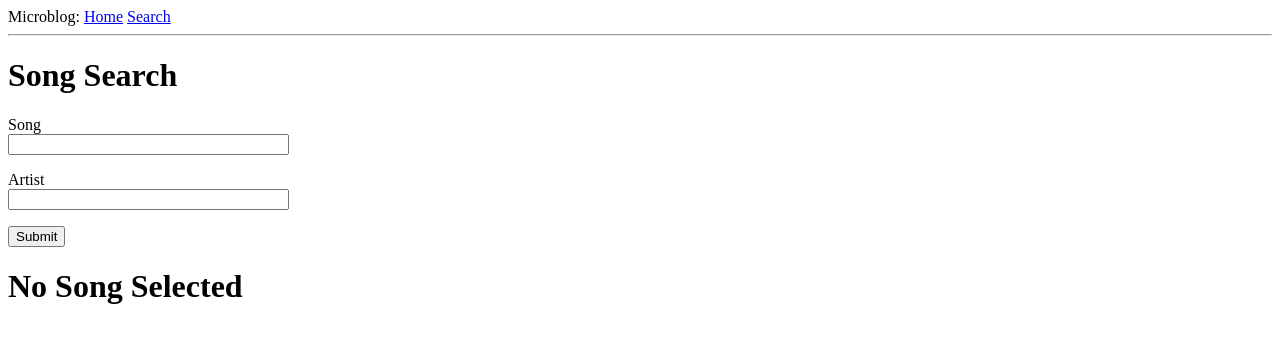
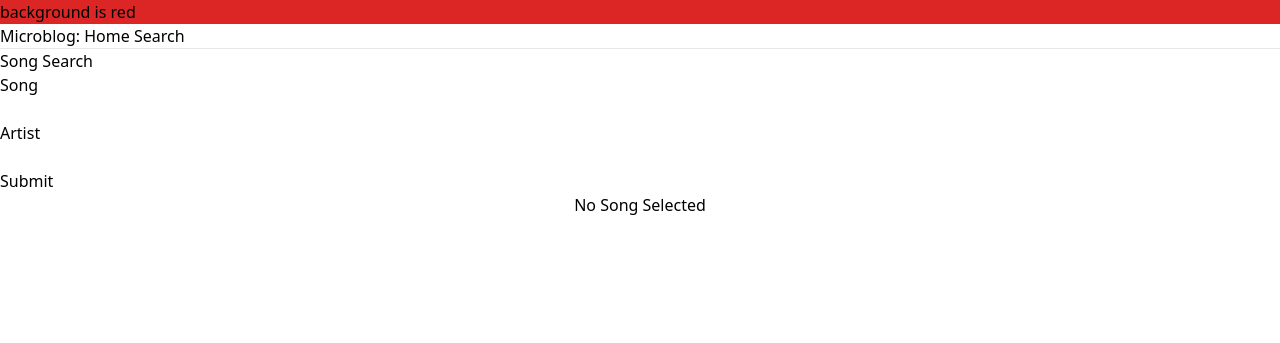
Before and after one commit to BrettAdamson/Music-Recommender, a Flask app: page /search in a window 1280 px wide. Shown: the top 343 px of the page. Run offline with Flask 3, Linux system fonts and the light colour scheme.

Commit message:
tailwindcss script complete, with all the html files in the template folder being targeted

```diff
--- /dev/null
+++ b/app/static/css/output.css
@@ -0,0 +1,596 @@
+/*
+! tailwindcss v3.4.3 | MIT License | https://tailwindcss.com
+*/
+
+/*
+1. Prevent padding and border from affecting element width. (https://github.com/mozdevs/cssremedy/issues/4)
+2. Allow adding a border to an element by just adding a border-width. (https://github.com/tailwindcss/tailwindcss/pull/116)
+*/
+
+*,
+::before,
+::after {
+  box-sizing: border-box;
+  /* 1 */
+  border-width: 0;
+  /* 2 */
+  border-style: solid;
+  /* 2 */
+  border-color: #e5e7eb;
+  /* 2 */
+}
+
+::before,
+::after {
+  --tw-content: '';
+}
+
+/*
+1. Use a consistent sensible line-height in all browsers.
+2. Prevent adjustments of font size after orientation changes in iOS.
+3. Use a more readable tab size.
+4. Use the user's configured `sans` font-family by default.
+5. Use the user's configured `sans` font-feature-settings by default.
+6. Use the user's configured `sans` font-variation-settings by default.
+7. Disable tap highlights on iOS
+*/
+
+html,
+:host {
+  line-height: 1.5;
+  /* 1 */
+  -webkit-text-size-adjust: 100%;
+  /* 2 */
+  -moz-tab-size: 4;
+  /* 3 */
+  -o-tab-size: 4;
+     tab-size: 4;
+  /* 3 */
+  font-family: ui-sans-serif, system-ui, sans-serif, "Apple Color Emoji", "Segoe UI Emoji", "Segoe UI Symbol", "Noto Color Emoji";
+  /* 4 */
+  font-feature-settings: normal;
+  /* 5 */
+  font-variation-settings: normal;
+  /* 6 */
+  -webkit-tap-highlight-color: transparent;
+  /* 7 */
+}
+
+/*
+1. Remove the margin in all browsers.
+2. Inherit line-height from `html` so users can set them as a class directly on the `html` element.
+*/
+
+body {
+  margin: 0;
+  /* 1 */
+  line-height: inherit;
+  /* 2 */
+}
+
+/*
+1. Add the correct height in Firefox.
+2. Correct the inheritance of border color in Firefox. (https://bugzilla.mozilla.org/show_bug.cgi?id=190655)
+3. Ensure horizontal rules are visible by default.
+*/
+
+hr {
+  height: 0;
+  /* 1 */
+  color: inherit;
+  /* 2 */
+  border-top-width: 1px;
+  /* 3 */
+}
+
+/*
+Add the correct text decoration in Chrome, Edge, and Safari.
+*/
+
+abbr:where([title]) {
+  -webkit-text-decoration: underline dotted;
+          text-decoration: underline dotted;
+}
+
+/*
+Remove the default font size and weight for headings.
+*/
+
+h1,
+h2,
+h3,
+h4,
+h5,
+h6 {
+  font-size: inherit;
+  font-weight: inherit;
+}
+
+/*
+Reset links to optimize for opt-in styling instead of opt-out.
+*/
+
+a {
+  color: inherit;
+  text-decoration: inherit;
+}
+
+/*
+Add the correct font weight in Edge and Safari.
+*/
+
+b,
+strong {
+  font-weight: bolder;
+}
+
+/*
+1. Use the user's configured `mono` font-family by default.
+2. Use the user's configured `mono` font-feature-settings by default.
+3. Use the user's configured `mono` font-variation-settings by default.
+4. Correct the odd `em` font sizing in all browsers.
+*/
+
+code,
+kbd,
+samp,
+pre {
+  font-family: ui-monospace, SFMono-Regular, Menlo, Monaco, Consolas, "Liberation Mono", "Courier New", monospace;
+  /* 1 */
+  font-feature-settings: normal;
+  /* 2 */
+  font-variation-settings: normal;
+  /* 3 */
+  font-size: 1em;
+  /* 4 */
+}
+
+/*
+Add the correct font size in all browsers.
+*/
+
+small {
+  font-size: 80%;
+}
+
+/*
+Prevent `sub` and `sup` elements from affecting the line height in all browsers.
+*/
+
+sub,
+sup {
+  font-size: 75%;
+  line-height: 0;
+  position: relative;
+  vertical-align: baseline;
+}
+
+sub {
+  bottom: -0.25em;
+}
+
+sup {
+  top: -0.5em;
+}
+
+/*
+1. Remove text indentation from table contents in Chrome and Safari. (https://bugs.chromium.org/p/chromium/issues/detail?id=999088, https://bugs.webkit.org/show_bug.cgi?id=201297)
+2. Correct table border color inheritance in all Chrome and Safari. (https://bugs.chromium.org/p/chromium/issues/detail?id=935729, https://bugs.webkit.org/show_bug.cgi?id=195016)
+3. Remove gaps between table borders by default.
+*/
+
+table {
+  text-indent: 0;
+  /* 1 */
+  border-color: inherit;
+  /* 2 */
+  border-collapse: collapse;
+  /* 3 */
+}
+
+/*
+1. Change the font styles in all browsers.
+2. Remove the margin in Firefox and Safari.
+3. Remove default padding in all browsers.
+*/
+
+button,
+input,
+optgroup,
+select,
+textarea {
+  font-family: inherit;
+  /* 1 */
+  font-feature-settings: inherit;
+  /* 1 */
+  font-variation-settings: inherit;
+  /* 1 */
+  font-size: 100%;
+  /* 1 */
+  font-weight: inherit;
+  /* 1 */
+  line-height: inherit;
+  /* 1 */
+  letter-spacing: inherit;
+  /* 1 */
+  color: inherit;
+  /* 1 */
+  margin: 0;
+  /* 2 */
+  padding: 0;
+  /* 3 */
+}
+
+/*
+Remove the inheritance of text transform in Edge and Firefox.
+*/
+
+button,
+select {
+  text-transform: none;
+}
+
+/*
+1. Correct the inability to style clickable types in iOS and Safari.
+2. Remove default button styles.
+*/
+
+button,
+input:where([type='button']),
+input:where([type='reset']),
+input:where([type='submit']) {
+  -webkit-appearance: button;
+  /* 1 */
+  background-color: transparent;
+  /* 2 */
+  background-image: none;
+  /* 2 */
+}
+
+/*
+Use the modern Firefox focus style for all focusable elements.
+*/
+
+:-moz-focusring {
+  outline: auto;
+}
+
+/*
+Remove the additional `:invalid` styles in Firefox. (https://github.com/mozilla/gecko-dev/blob/2f9eacd9d3d995c937b4251a5557d95d494c9be1/layout/style/res/forms.css#L728-L737)
+*/
+
+:-moz-ui-invalid {
+  box-shadow: none;
+}
+
+/*
+Add the correct vertical alignment in Chrome and Firefox.
+*/
+
+progress {
+  vertical-align: baseline;
+}
+
+/*
+Correct the cursor style of increment and decrement buttons in Safari.
+*/
+
+::-webkit-inner-spin-button,
+::-webkit-outer-spin-button {
+  height: auto;
+}
+
+/*
+1. Correct the odd appearance in Chrome and Safari.
+2. Correct the outline style in Safari.
+*/
+
+[type='search'] {
+  -webkit-appearance: textfield;
+  /* 1 */
+  outline-offset: -2px;
+  /* 2 */
+}
+
+/*
+Remove the inner padding in Chrome and Safari on macOS.
+*/
+
+::-webkit-search-decoration {
+  -webkit-appearance: none;
+}
+
+/*
+1. Correct the inability to style clickable types in iOS and Safari.
+2. Change font properties to `inherit` in Safari.
+*/
+
+::-webkit-file-upload-button {
+  -webkit-appearance: button;
+  /* 1 */
+  font: inherit;
+  /* 2 */
+}
+
+/*
+Add the correct display in Chrome and Safari.
+*/
+
+summary {
+  display: list-item;
+}
+
+/*
+Removes the default spacing and border for appropriate elements.
+*/
+
+blockquote,
+dl,
+dd,
+h1,
+h2,
+h3,
+h4,
+h5,
+h6,
+hr,
+figure,
+p,
+pre {
+  margin: 0;
+}
+
+fieldset {
+  margin: 0;
+  padding: 0;
+}
+
+legend {
+  padding: 0;
+}
+
+ol,
+ul,
+menu {
+  list-style: none;
+  margin: 0;
+  padding: 0;
+}
+
+/*
+Reset default styling for dialogs.
+*/
+
+dialog {
+  padding: 0;
+}
+
+/*
+Prevent resizing textareas horizontally by default.
+*/
+
+textarea {
+  resize: vertical;
+}
+
+/*
+1. Reset the default placeholder opacity in Firefox. (https://github.com/tailwindlabs/tailwindcss/issues/3300)
+2. Set the default placeholder color to the user's configured gray 400 color.
+*/
+
+input::-moz-placeholder, textarea::-moz-placeholder {
+  opacity: 1;
+  /* 1 */
+  color: #9ca3af;
+  /* 2 */
+}
+
+input::placeholder,
+textarea::placeholder {
+  opacity: 1;
+  /* 1 */
+  color: #9ca3af;
+  /* 2 */
+}
+
+/*
+Set the default cursor for buttons.
+*/
+
+button,
+[role="button"] {
+  cursor: pointer;
+}
+
+/*
+Make sure disabled buttons don't get the pointer cursor.
+*/
+
+:disabled {
+  cursor: default;
+}
+
+/*
+1. Make replaced elements `display: block` by default. (https://github.com/mozdevs/cssremedy/issues/14)
+2. Add `vertical-align: middle` to align replaced elements more sensibly by default. (https://github.com/jensimmons/cssremedy/issues/14#issuecomment-634934210)
+   This can trigger a poorly considered lint error in some tools but is included by design.
+*/
+
+img,
+svg,
+video,
+canvas,
+audio,
+iframe,
+embed,
+object {
+  display: block;
+  /* 1 */
+  vertical-align: middle;
+  /* 2 */
+}
+
+/*
+Constrain images and videos to the parent width and preserve their intrinsic aspect ratio. (https://github.com/mozdevs/cssremedy/issues/14)
+*/
+
+img,
+video {
+  max-width: 100%;
+  height: auto;
+}
+
+/* Make elements with the HTML hidden attribute stay hidden by default */
+
+[hidden] {
+  display: none;
+}
+
+*, ::before, ::after {
+  --tw-border-spacing-x: 0;
+  --tw-border-spacing-y: 0;
+  --tw-translate-x: 0;
+  --tw-translate-y: 0;
+  --tw-rotate: 0;
+  --tw-skew-x: 0;
+  --tw-skew-y: 0;
+  --tw-scale-x: 1;
+  --tw-scale-y: 1;
+  --tw-pan-x:  ;
+  --tw-pan-y:  ;
+  --tw-pinch-zoom:  ;
+  --tw-scroll-snap-strictness: proximity;
+  --tw-gradient-from-position:  ;
+  --tw-gradient-via-position:  ;
+  --tw-gradient-to-position:  ;
+  --tw-ordinal:  ;
+  --tw-slashed-zero:  ;
+  --tw-numeric-figure:  ;
+  --tw-numeric-spacing:  ;
+  --tw-numeric-fraction:  ;
+  --tw-ring-inset:  ;
+  --tw-ring-offset-width: 0px;
+  --tw-ring-offset-color: #fff;
+  --tw-ring-color: rgb(59 130 246 / 0.5);
+  --tw-ring-offset-shadow: 0 0 #0000;
+  --tw-ring-shadow: 0 0 #0000;
+  --tw-shadow: 0 0 #0000;
+  --tw-shadow-colored: 0 0 #0000;
+  --tw-blur:  ;
+  --tw-brightness:  ;
+  --tw-contrast:  ;
+  --tw-grayscale:  ;
+  --tw-hue-rotate:  ;
+  --tw-invert:  ;
+  --tw-saturate:  ;
+  --tw-sepia:  ;
+  --tw-drop-shadow:  ;
+  --tw-backdrop-blur:  ;
+  --tw-backdrop-brightness:  ;
+  --tw-backdrop-contrast:  ;
+  --tw-backdrop-grayscale:  ;
+  --tw-backdrop-hue-rotate:  ;
+  --tw-backdrop-invert:  ;
+  --tw-backdrop-opacity:  ;
+  --tw-backdrop-saturate:  ;
+  --tw-backdrop-sepia:  ;
+  --tw-contain-size:  ;
+  --tw-contain-layout:  ;
+  --tw-contain-paint:  ;
+  --tw-contain-style:  ;
+}
+
+::backdrop {
+  --tw-border-spacing-x: 0;
+  --tw-border-spacing-y: 0;
+  --tw-translate-x: 0;
+  --tw-translate-y: 0;
+  --tw-rotate: 0;
+  --tw-skew-x: 0;
+  --tw-skew-y: 0;
+  --tw-scale-x: 1;
+  --tw-scale-y: 1;
+  --tw-pan-x:  ;
+  --tw-pan-y:  ;
+  --tw-pinch-zoom:  ;
+  --tw-scroll-snap-strictness: proximity;
+  --tw-gradient-from-position:  ;
+  --tw-gradient-via-position:  ;
+  --tw-gradient-to-position:  ;
+  --tw-ordinal:  ;
+  --tw-slashed-zero:  ;
+  --tw-numeric-figure:  ;
+  --tw-numeric-spacing:  ;
+  --tw-numeric-fraction:  ;
+  --tw-ring-inset:  ;
+  --tw-ring-offset-width: 0px;
+  --tw-ring-offset-color: #fff;
+  --tw-ring-color: rgb(59 130 246 / 0.5);
+  --tw-ring-offset-shadow: 0 0 #0000;
+  --tw-ring-shadow: 0 0 #0000;
+  --tw-shadow: 0 0 #0000;
+  --tw-shadow-colored: 0 0 #0000;
+  --tw-blur:  ;
+  --tw-brightness:  ;
+  --tw-contrast:  ;
+  --tw-grayscale:  ;
+  --tw-hue-rotate:  ;
+  --tw-invert:  ;
+  --tw-saturate:  ;
+  --tw-sepia:  ;
+  --tw-drop-shadow:  ;
+  --tw-backdrop-blur:  ;
+  --tw-backdrop-brightness:  ;
+  --tw-backdrop-contrast:  ;
+  --tw-backdrop-grayscale:  ;
+  --tw-backdrop-hue-rotate:  ;
+  --tw-backdrop-invert:  ;
+  --tw-backdrop-opacity:  ;
+  --tw-backdrop-saturate:  ;
+  --tw-backdrop-sepia:  ;
+  --tw-contain-size:  ;
+  --tw-contain-layout:  ;
+  --tw-contain-paint:  ;
+  --tw-contain-style:  ;
+}
+
+.static {
+  position: static;
+}
+
+.block {
+  display: block;
+}
+
+.flex {
+  display: flex;
+}
+
+.h-2\/5 {
+  height: 40%;
+}
+
+.w-2\/5 {
+  width: 40%;
+}
+
+.flex-col {
+  flex-direction: column;
+}
+
+.items-center {
+  align-items: center;
+}
+
+.justify-center {
+  justify-content: center;
+}
+
+.gap-1 {
+  gap: 0.25rem;
+}
+
+.bg-red-600 {
+  --tw-bg-opacity: 1;
+  background-color: rgb(220 38 38 / var(--tw-bg-opacity));
+}
--- a/app/templates/base.html
+++ b/app/templates/base.html
@@ -1,6 +1,7 @@
 <!doctype html>
 <html>
     <head>
+        <link rel="stylesheet" href="{{ url_for('static', filename='/css/output.css') }}">
         {% if title %}
         <title>{{ title }} - Microblog</title>
         {% else %}
@@ -8,6 +9,9 @@
         {% endif %}
     </head>
     <body>
+        <div class="bg-red-600">
+            background is red
+        </div>
         <div>
             Microblog:
             <a href="{{ url_for('core.index') }}">Home</a>
```
Also changed, not shown: package.json (+14 -1 lines), app/static/css/input.css (renamed from app/static/input.css), package-lock.json.
